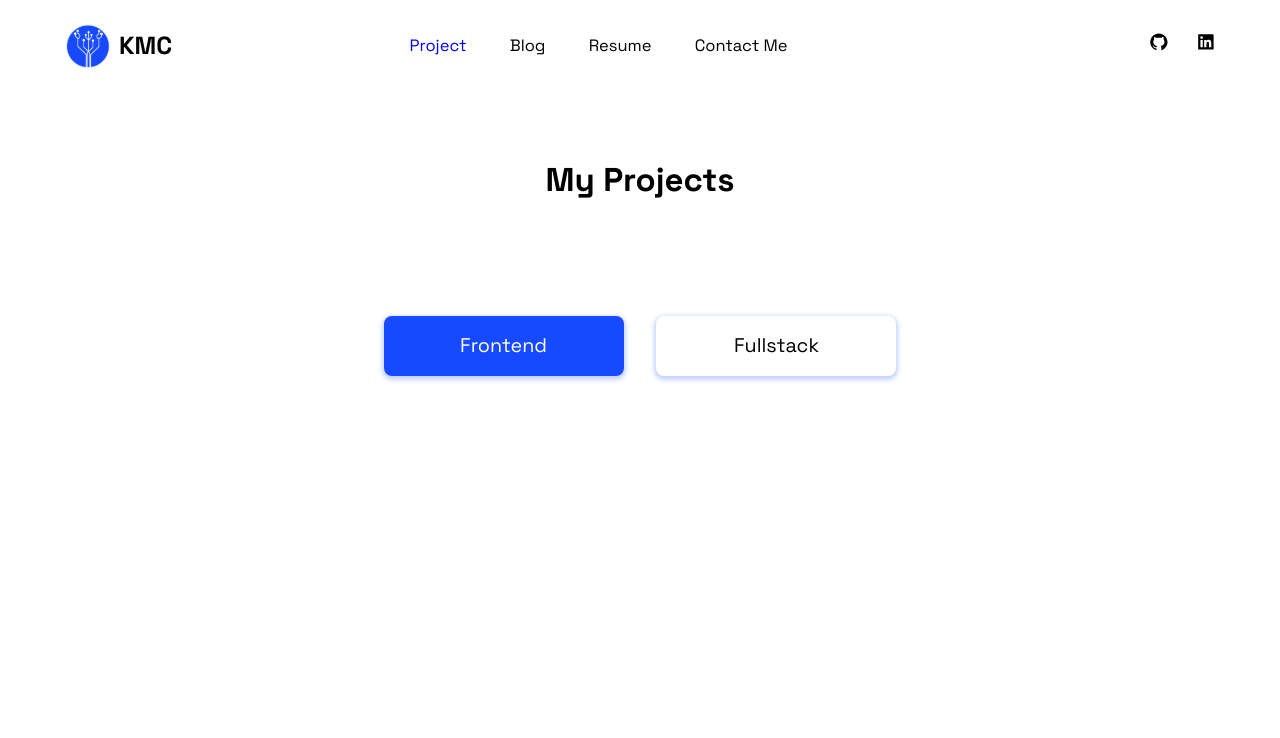
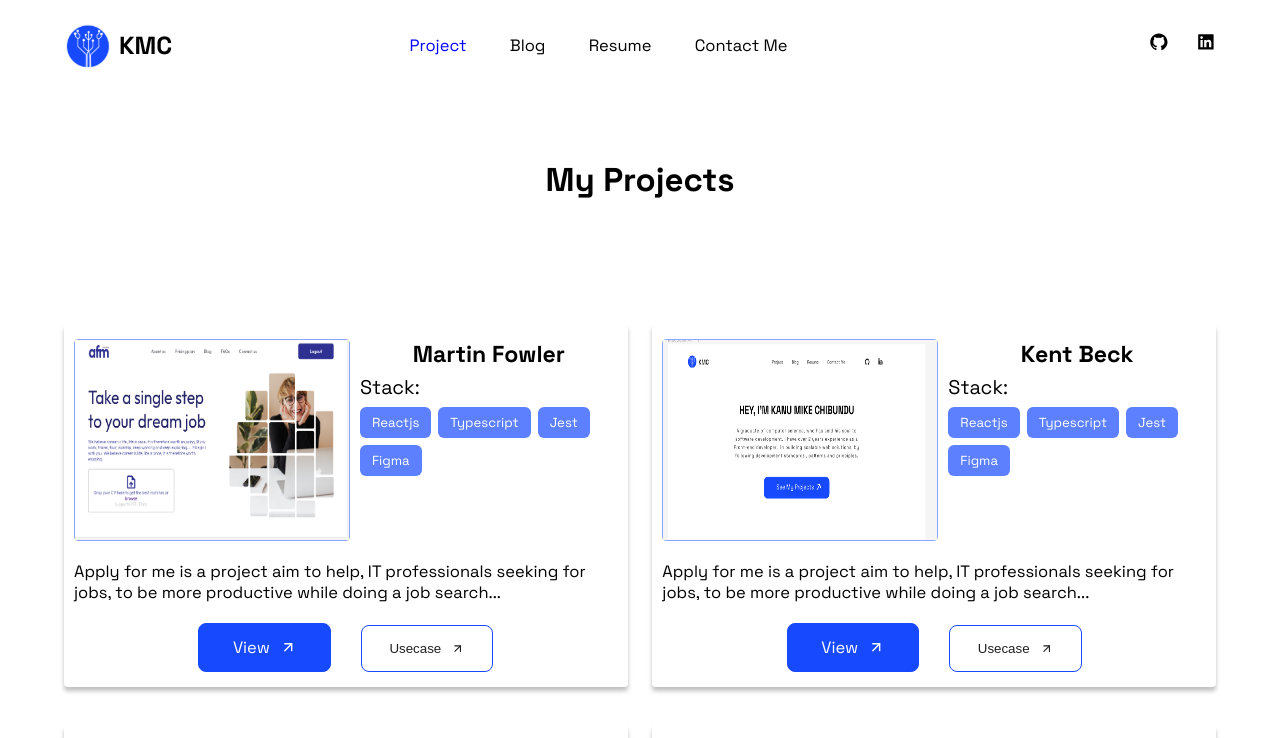
Before and after one commit to codewithmike01/portfolio-v2, a React (Create React App) app: page /project in a window 1280 px wide. Shown: the top 738 px of the page. Built offline with nearby package versions, Linux system fonts and the light colour scheme.

Commit message:
feat: Add project page : dummy contents

```diff
--- a/src/components/BorderButton.tsx
+++ b/src/components/BorderButton.tsx
@@ -16,7 +16,7 @@ const BorderButton: React.FC<BorderInterface> = ({
 }) => {
   return (
     <BorderContainer width={width} onClick={() => (func ? func() : {})}>
-      {text}
+      {text} {icon}
     </BorderContainer>
   );
 };
--- /dev/null
+++ b/src/components/ProjectCard.tsx
@@ -0,0 +1,61 @@
+import React from 'react';
+import { FiArrowUpRight } from 'react-icons/fi';
+import BorderButton from './BorderButton';
+import { ProjectCardContainer } from './styles/ProjectCard.styles';
+
+interface ProjectCardInterface {
+  id: number;
+  title: string;
+  stack: string[];
+  description: string;
+  viewLink: string;
+  image: string;
+}
+
+const ProjectCard: React.FC<ProjectCardInterface> = ({
+  id,
+  title,
+  stack,
+  description,
+  viewLink,
+  image,
+}) => {
+  return (
+    <ProjectCardContainer>
+      <div className="project_image_stack_container">
+        <div className="project_image_container">
+          <img src={image} alt="Apply for me project" />
+        </div>
+
+        <div className="project_title_stack_container">
+          <h3>{title}</h3>
+          <div className="stack_container">
+            <p className="stack_heading">Stack:</p>
+            <div className="stack_tag_container">
+              {stack.map((val) => (
+                <p className="stack_tag">{val}</p>
+              ))}
+            </div>
+          </div>
+        </div>
+      </div>
+
+      <div className="description_action_button">
+        <p>
+          Apply for me is a project aim to help, IT professionals seeking for
+          jobs, to be more productive while doing a job search...
+        </p>
+
+        <div className="project_button_container">
+          <a href="nope" target="_blank">
+            View <FiArrowUpRight />
+          </a>
+
+          <BorderButton text="Usecase" icon={<FiArrowUpRight />} width="5rem" />
+        </div>
+      </div>
+    </ProjectCardContainer>
+  );
+};
+
+export default ProjectCard;
--- a/src/components/styles/Boarder.styles.tsx
+++ b/src/components/styles/Boarder.styles.tsx
@@ -8,7 +8,7 @@ export const BorderContainer = styled.button<BorderStyleInterface>`
   max-width: ${({ width }) => (width ? `${width}` : '20rem')};
   width: 100%;
   align-self: flex-end;
-  margin-right: 3rem;
+  /* margin-right: 3rem; */
   background-color: transparent;
   color: var(--primary-text);
   display: flex;
--- /dev/null
+++ b/src/components/styles/ProjectCard.styles.tsx
@@ -0,0 +1,142 @@
+import styled from 'styled-components';
+
+export const ProjectCardContainer = styled.div`
+  padding: 15px 10px;
+  display: flex;
+  flex-direction: column;
+  gap: 20px;
+  background: #ffffff;
+  box-shadow: 0px 4px 4px rgba(0, 0, 0, 0.25);
+  border-radius: 4px;
+
+  .project_image_stack_container {
+    display: grid;
+    grid-template-columns: 1fr 1fr;
+    align-items: flex-start;
+    grid-column-gap: 10px;
+
+    .project_image_container {
+      border: 1px solid rgba(23, 74, 255, 0.5);
+      border-radius: 4px;
+      width: 274px;
+      height: 200px;
+      img {
+        width: 100%;
+        height: 100%;
+        image-rendering: crisp-edges;
+      }
+    }
+
+    .project_title_stack_container {
+      display: flex;
+      flex-direction: column;
+      gap: 5px;
+
+      h3 {
+        text-align: center;
+        font-size: 1.4rem;
+      }
+      .stack_container {
+        display: flex;
+        flex-direction: column;
+        align-items: flex-start;
+        gap: 7px;
+
+        .stack_heading {
+          font-size: 1.2rem;
+        }
+
+        .stack_tag_container {
+          display: flex;
+          align-items: center;
+          justify-content: flex-start;
+          gap: 7px;
+          flex-wrap: wrap;
+
+          .stack_tag {
+            background: rgba(23, 74, 255, 0.7);
+            color: #fff;
+            border-radius: 6px;
+            padding: 7px 12px;
+            font-size: 0.8rem;
+          }
+        }
+      }
+    }
+  }
+
+  .description_action_button {
+    display: flex;
+    flex-direction: column;
+    gap: 20px;
+
+    p {
+      text-align: start;
+    }
+    .project_button_container {
+      align-self: center;
+      display: flex;
+      gap: 30px;
+      align-items: center;
+      justify-content: center;
+      width: 100%;
+
+      a {
+        display: flex;
+        align-items: center;
+        justify-content: center;
+        gap: 10px;
+        width: 5rem;
+        border: 1px solid var(--primary-bg);
+        background-color: var(--primary-bg);
+        text-decoration: none;
+        padding: 13px 24px;
+        border-radius: 8px;
+        color: #fff;
+        font-size: 1, 1rem;
+
+        svg {
+          color: #fff;
+        }
+      }
+    }
+  }
+
+  @media screen and (max-width: 1097px) {
+    gap: 25px;
+    .project_image_stack_container {
+      grid-template-columns: 1fr;
+      grid-row-gap: 2rem;
+
+      .project_image_container {
+        width: 100%;
+      }
+
+      .project_title_stack_container {
+        gap: 15px;
+      }
+    }
+  }
+
+  @media screen and (max-width: 745px) {
+    .project_image_stack_container {
+      .project_image_container {
+        height: 100%;
+      }
+    }
+  }
+
+  @media screen and (max-width: 357px) {
+    /* width: 270px;
+    margin: 0 auto; */
+    .description_action_button {
+      .project_button_container {
+        flex-direction: column;
+
+        button {
+          align-self: center;
+        }
+      }
+    }
+  }
+`;
--- a/src/components/styles/Quote.styles.tsx
+++ b/src/components/styles/Quote.styles.tsx
@@ -22,6 +22,7 @@ export const QuoteContainer = styled.section`
   button {
     position: absolute;
     bottom: 10px;
+    margin-right: 2rem;
   }
 
   .author_name {
--- a/src/pages/ProjectPage.tsx
+++ b/src/pages/ProjectPage.tsx
@@ -1,9 +1,11 @@
-import React, { useState } from 'react';
+import React from 'react';
 import NavBar from '../components/NavBar';
+import ProjectCard from '../components/ProjectCard';
 import { ProjectPageContainer } from './styles/ProjectPage.styles';
+import { ProjectData } from './services/ProjectPage.service';
 
 const ProjectPage = () => {
-  const [projectSpec, setProjectSpec] = useState('frontend');
+  // const [projectSpec, setProjectSpec] = useState('frontend');
   return (
     <>
       <NavBar />
@@ -11,7 +13,8 @@ const ProjectPage = () => {
         <h2>My Projects</h2>
 
         <section className="project_spec_container">
-          <div
+          {/* Under Cosideration when becoame fullstack */}
+          {/* <div
             className={`project_spec ${projectSpec === 'frontend' ? 'bg' : ''}`}
             onClick={() => setProjectSpec('frontend')}
           >
@@ -25,7 +28,22 @@ const ProjectPage = () => {
             onClick={() => setProjectSpec('fullstack')}
           >
             <p>Fullstack</p>
-          </div>
+          </div> */}
+        </section>
+
+        <section className="project_card_container">
+          {ProjectData.map(
+            ({ id, title, description, viewLink, image, stack }) => (
+              <ProjectCard
+                id={id}
+                title={title}
+                viewLink={viewLink}
+                image={image}
+                stack={stack}
+                description={description}
+              />
+            )
+          )}
         </section>
       </ProjectPageContainer>
     </>
--- /dev/null
+++ b/src/pages/services/ProjectPage.service.tsx
@@ -0,0 +1,53 @@
+import TestOne from '../../assets/images/test_project1.png';
+import TestTwo from '../../assets/images/test_project2.png';
+
+// Project Card Data
+export const ProjectData: {
+  description: string;
+  title: string;
+  id: number;
+  image: string;
+  viewLink: string;
+  stack: string[];
+}[] = [
+  {
+    id: 1,
+    description: `Any fool can write code that a computer can understand. Good programmers write code that humans can understand.`,
+    title: 'Martin Fowler',
+    viewLink: '',
+    image: `${TestOne}`,
+    stack: ['Reactjs', 'Typescript', 'Jest', 'Figma'],
+  },
+  {
+    id: 2,
+    description: `Make it work, make it right, make it fast.`,
+    title: 'Kent Beck',
+    viewLink: '',
+    image: `${TestTwo}`,
+    stack: ['Reactjs', 'Typescript', 'Jest', 'Figma'],
+  },
+  {
+    id: 3,
+    description: `Perfection is achieved not when there is nothing more to add, but rather when there is nothing more to take away.`,
+    title: 'Antoine de Saint-Exupery',
+    viewLink: '',
+    image: `${TestOne}`,
+    stack: ['Reactjs', 'Typescript', 'Jest', 'Figma'],
+  },
+  {
+    id: 4,
+    description: `Experience is the name everyone gives to their mistakes.`,
+    title: 'Oscar Wilde',
+    viewLink: '',
+    image: `${TestTwo}`,
+    stack: ['Reactjs', 'Typescript', 'Jest', 'Figma'],
+  },
+  {
+    id: 5,
+    description: `Before software can be reusable it first has to be usable.`,
+    title: 'Ralph Johnson',
+    viewLink: '',
+    image: `${TestOne}`,
+    stack: ['Reactjs', 'Typescript', 'Jest', 'Figma'],
+  },
+];
--- a/src/pages/styles/ProjectPage.styles.tsx
+++ b/src/pages/styles/ProjectPage.styles.tsx
@@ -7,7 +7,7 @@ export const ProjectPageContainer = styled.section`
   margin-top: 10rem;
   display: flex;
   flex-direction: column;
-  gap: 120px;
+  gap: 64px;
 
   h2 {
     text-align: center;
@@ -17,6 +17,7 @@ export const ProjectPageContainer = styled.section`
     text-align: center;
   }
 
+  /* Swither from Frontend to Fullstack */
   .project_spec_container {
     display: flex;
     align-items: center;
@@ -31,7 +32,6 @@ export const ProjectPageContainer = styled.section`
       padding: 10px;
       width: 220px;
       height: 40px;
-      margin: 0 auto;
 
       p {
         font-size: 1.2rem;
@@ -42,4 +42,18 @@ export const ProjectPageContainer = styled.section`
       color: #fff;
     }
   }
+
+  .project_card_container {
+    display: grid;
+    grid-template-columns: 1fr 1fr;
+    grid-row-gap: 2.3rem;
+    grid-column-gap: 1.5rem;
+  }
+
+  @media screen and (max-width: 745px) {
+    .project_card_container {
+      grid-template-columns: 1fr;
+      grid-row-gap: 2rem;
+    }
+  }
 `;
```
Also changed, not shown: src/assets/images/test_project1.png (added), src/assets/images/test_project2.png (added).
